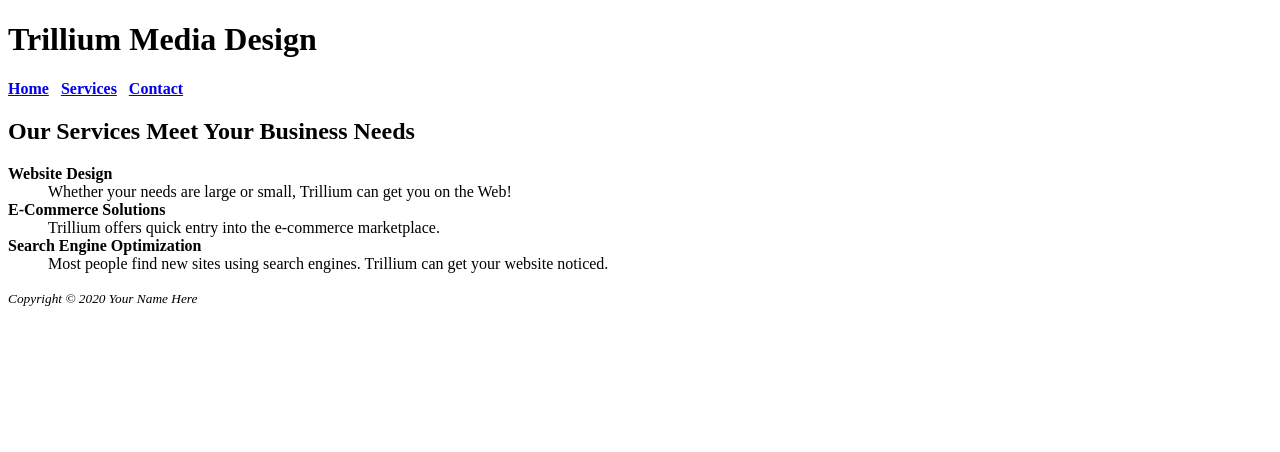
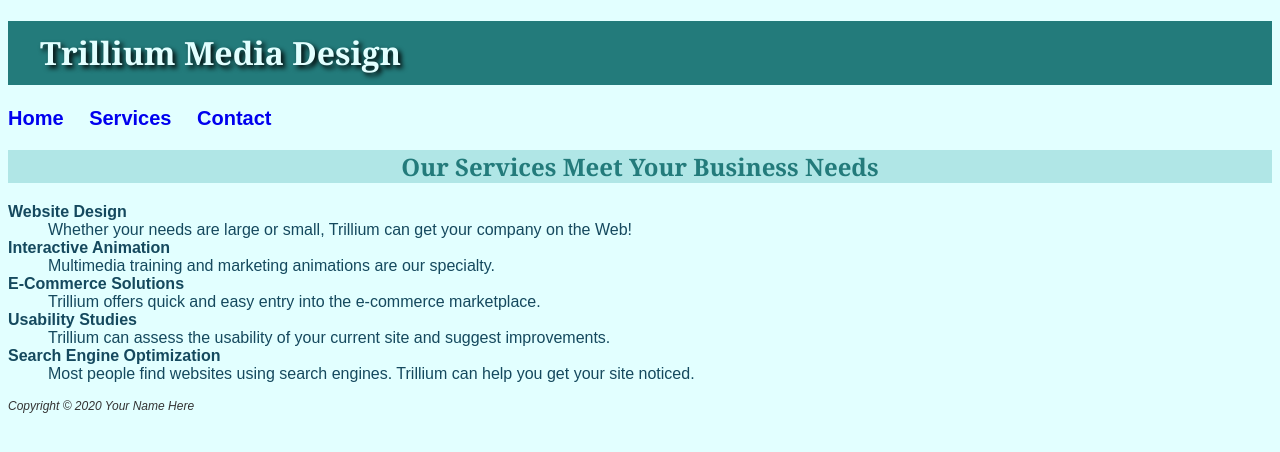
Before and after one commit to Gurtej31/Class-Tasks, a plain HTML site: page services.html in a window 1280 px wide. Drawn offline with Linux system fonts and the light colour scheme.

Commit message:
In class task 5

```diff
--- a/services.html
+++ b/services.html
@@ -2,39 +2,32 @@
 <html lang="en">
 
 <head>
-    <title>Trillium Media Design - Services</title>
+  <title>Trillium Media Design Services</title>
   <meta charset="utf-8">
+  <link href="trillium.css" rel="stylesheet">
 </head>
 
 <body>
   <header>
     <h1>Trillium Media Design</h1>
   </header>
-    <nav>
-        <b><a href="index.html">Home</a> &nbsp;
-            <a href="services.html">Services</a> &nbsp;
-            <a href="contact.html">Contact</a>
-        </b>
-    </nav>
-
+  <nav><a href="index.html">Home</a> <a href="services.html">Services</a> <a href="contact.html">Contact</a></nav>
   <main>
     <h2>Our Services Meet Your Business Needs</h2>
     <dl>
       <dt><strong>Website Design</strong></dt>
-            <dd>Whether your needs are large or small, Trillium can
-                get you on the Web!</dd>
+      <dd>Whether your needs are large or small, Trillium can get your company on the Web!</dd>
+      <dt><strong>Interactive Animation</strong></dt>
+      <dd>Multimedia training and marketing animations are our specialty.</dd>
       <dt><strong>E-Commerce Solutions</strong></dt>
-            <dd>Trillium offers quick entry into the e-commerce
-                marketplace.</dd>
+      <dd>Trillium offers quick and easy entry into the e-commerce marketplace.</dd>
+      <dt><strong>Usability Studies</strong></dt>
+      <dd>Trillium can assess the usability of your current site and suggest improvements.</dd>
       <dt><strong>Search Engine Optimization</strong></dt>
-            <dd>Most people find new sites using search engines.
-                Trillium can get your website noticed.</dd>
+      <dd>Most people find websites using search engines. Trillium can help you get your site noticed.</dd>
     </dl>
-
   </main>
-    <footer>
-        <small><i>Copyright &copy; 2020 Your Name Here</i></small>
-    </footer>
+  <footer>Copyright &copy; 2020 Your Name Here</footer>
 </body>
 
 </html>
--- /dev/null
+++ b/trillium.css
@@ -0,0 +1,56 @@
+body {
+    background-color: #E2FFFF;
+    color: #15495E;
+    font-family: Arial, Verdana, sans-serif;
+}
+
+h1 {
+    background-color: #237B7B;
+    color: #E2FFFF;
+    line-height: 200%;
+    font-family: Georgia, "Times New Roman", serif;
+    text-indent: 1em;
+    text-shadow: 3px 3px 5px #000000;
+}
+
+h2 {
+    background-color: #B0E6E6;
+    color: #237B7B;
+    font-family: Georgia, "Times New Roman", serif;
+    text-align: center;
+}
+
+nav {
+    font-weight: bold;
+    font-size: 1.25em;
+    word-spacing: 1em;
+}
+
+nav a {
+    text-decoration: none;
+}
+
+p {
+    font-size: .90em;
+    text-indent: 3em;
+}
+
+ul {
+    font-weight: bold;
+}
+
+.feature {
+    color: #C70000;
+}
+
+footer {
+    color: #333333;
+    font-size: .75em;
+    font-style: italic;
+}
+
+.company {
+    font-weight: bold;
+    font-family: Georgia, "Times New Roman", serif;
+    font-size: 1.25em;
+}
```
Also changed, not shown: index.html (+9 -45 lines). Lines whose indentation alone changed are shown as unchanged.
